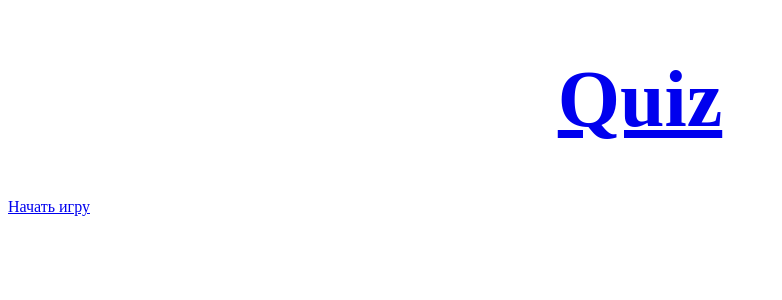
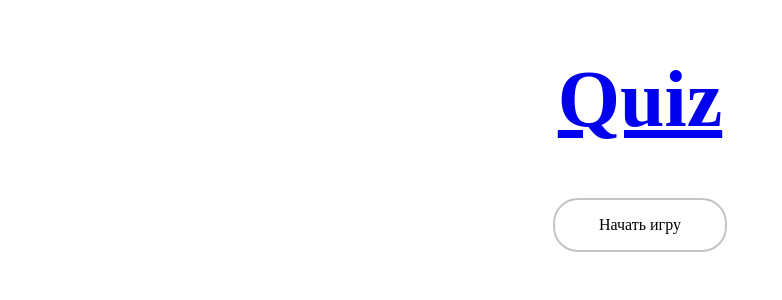
Before and after one commit to maximka76667/quiz, a React (Create React App) app: page /#/ in a window 1280 px wide. Shown: the top 300 px of the page, without its empty margins (0-782 px from the left). Built offline with nearby package versions, Linux system fonts and the light colour scheme; a web font is replaced by a local one.

Commit message:
добавил немного стилизации

```diff
--- /dev/null
+++ b/src/blocks/game-menu/game-menu.css
@@ -0,0 +1,42 @@
+.game-menu {
+  display: flex;
+  flex-direction: column;
+  justify-content: center;
+  align-items: center;
+  text-align: center;
+}
+
+.game-menu a {
+  width: 150px;
+  height: 50px;
+  text-decoration: none;
+  border-radius: 25px;
+  border: 2px solid #c4c4c4;
+  display: flex;
+  justify-content: center;
+  align-items: center;
+  margin-bottom: 20px;
+  padding: 0 10px;
+  color: #000;
+  position: relative;
+  overflow: hidden;
+}
+
+.game-menu a::after {
+  content: '';
+  display: flex;
+  top: 0;
+  left: 0;
+  width: 0;
+  height: 0;
+  background: rgb(47, 168, 152);
+  position: absolute;
+  z-index: -1;
+  border-radius: 22px;
+  transition: all 0.3s;
+}
+
+.game-menu a:hover::after {
+  width: 100%;
+  height: 100%;
+}
--- /dev/null
+++ b/src/blocks/result/result.css
@@ -0,0 +1,49 @@
+.result {
+  display: flex;
+  flex-direction: column;
+  justify-content: center;
+  align-items: center;
+  text-align: center;
+}
+
+.result p {
+  font-size: 50px;
+  margin: 30px 0 50px;
+}
+
+.result a {
+  width: 150px;
+  height: 50px;
+  text-decoration: none;
+  border-radius: 25px;
+  border: 2px solid #c4c4c4;
+  display: flex;
+  justify-content: center;
+  align-items: center;
+  margin-bottom: 20px;
+  padding: 0 10px;
+  color: #000;
+  position: relative;
+  overflow: hidden;
+}
+
+.result a::after {
+  content: '';
+  display: flex;
+  top: -20px;
+  left: -10px;
+  bottom: 0;
+  height: 100%;
+  width: 0;
+  background: rgb(47, 168, 152);
+  position: absolute;
+  z-index: -1;
+  transition: all 0.3s;
+  transform: rotate(45deg);
+}
+
+.result a:hover::after {
+  width: 50%;
+  height: 100%;
+  transform: scale(5) rotate(45deg);
+}
--- a/src/components/App.js
+++ b/src/components/App.js
@@ -5,6 +5,7 @@ import Result from './Result'
 function App() {
 
   const [question, setQuestion] = React.useState('');
+  const [userAnswer, setUserAnswer] = React.useState('');
   const [answer, setAnswer] = React.useState('');
   const [isCorrect, setIsCorrect] = React.useState(false);
   const [correctCount, setCorrectCount] = React.useState(0);
@@ -32,10 +33,15 @@ function App() {
     {
       question: 'Рост?',
       answer: '180'
+    },
+    {
+      question: 'Столица Казахстана?',
+      answer: 'Нур-Султан'
     }
   ]
 
   function handleChange(e) {
+    setUserAnswer(e.target.value);
     handleSubmit(e);
   }
 
@@ -47,16 +53,14 @@ function App() {
   function handleSubmit(e) {
     e.preventDefault();
     if(e.target.value === answer) {
-      setTimeout(() => {
       setIsCorrect(true);
       setCorrectCount(correctCount + 1);
-        e.target.value = '';
       setResponse('Правильно');
       setTimeout(() => {
         setIsCorrect(false);
+        setUserAnswer('');
         setResponse('');
       }, 1000)
-      }, 500)
     } else {
       setIsCorrect(false);
     }
@@ -67,8 +71,8 @@ function App() {
       if(e.target.value !== answer) {
         setIncorrectCount(incorrectCount + 1);
         setResponse(answer);
+        setTimeout(() => {
           changeTask();
-        setTimeout(() => {
           setResponse('');
         }, 1000)
       }
@@ -108,6 +112,7 @@ function App() {
   }, [isCorrect])
 
   React.useEffect(() => {
+    setTimeout(() => {
       if(incorrectCount >= 3 && correctCount < 3) {
       window.location.href = "/quiz/#/game/result";
       setCorrectCount(0);
@@ -119,6 +124,7 @@ function App() {
       setIncorrectCount(0);
       setResult(true);
       }
+    }, 1000)
   }, [incorrectCount, correctCount])
 
   return (
@@ -140,7 +146,7 @@ function App() {
               <h2 className={`task__question ${isCorrect ? 'task__question_correct' : ''}`}>{question}</h2>
               <p className="task__response">{response}</p>
               <form className="task__form" onSubmit={handleSubmit}>
-                <input className={`task__input ${isCorrect ? 'task__input_correct' : ''}`} type="text" placeholder="Ответ" onChange={handleChange} onKeyDown={handleKeyDown} />
+                <input className={`task__input ${isCorrect ? 'task__input_correct' : ''}`} type="text" placeholder="Ответ" onChange={handleChange} onKeyDown={handleKeyDown} value={userAnswer} />
               </form>
               <p className="task__correct-count">Правильных ответов: <span>{correctCount}</span></p>
               <p className="task__incorrect-count">Неправильных ответов: <span>{incorrectCount}</span></p>
--- a/src/index.css
+++ b/src/index.css
@@ -3,6 +3,8 @@
 /* Blocks */
 @import url(./blocks/page/page.css);
 @import url(./blocks/task/task.css);
+@import url(./blocks/game-menu/game-menu.css);
+@import url(./blocks/result/result.css);
 
 /* Elements */
 @import url(./blocks/heading/heading.css);
```
Lines whose indentation alone changed are shown as unchanged.
